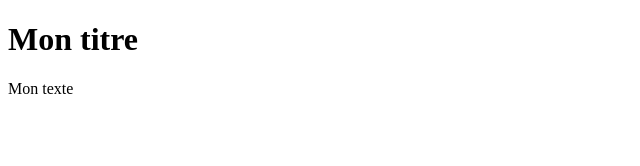
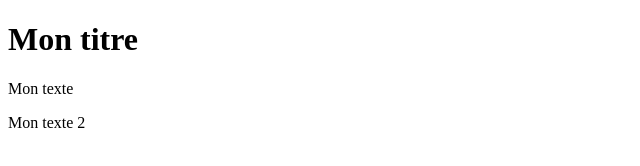
Before and after one commit to nitocode/sitewebtest, a plain HTML site: page homepage/index.html in a window 1280 px wide. Shown: the full height of the page, 0-640 px from the left. Drawn offline with Linux system fonts and the light colour scheme.

Commit message:
Add: new text

```diff
--- a/homepage/index.html
+++ b/homepage/index.html
@@ -10,6 +10,7 @@
   <div>
     <h1>Mon titre</h1>
     <p>Mon texte</p>
+    <p>Mon texte 2</p>
   </div>
 </body>
 </html>
```
